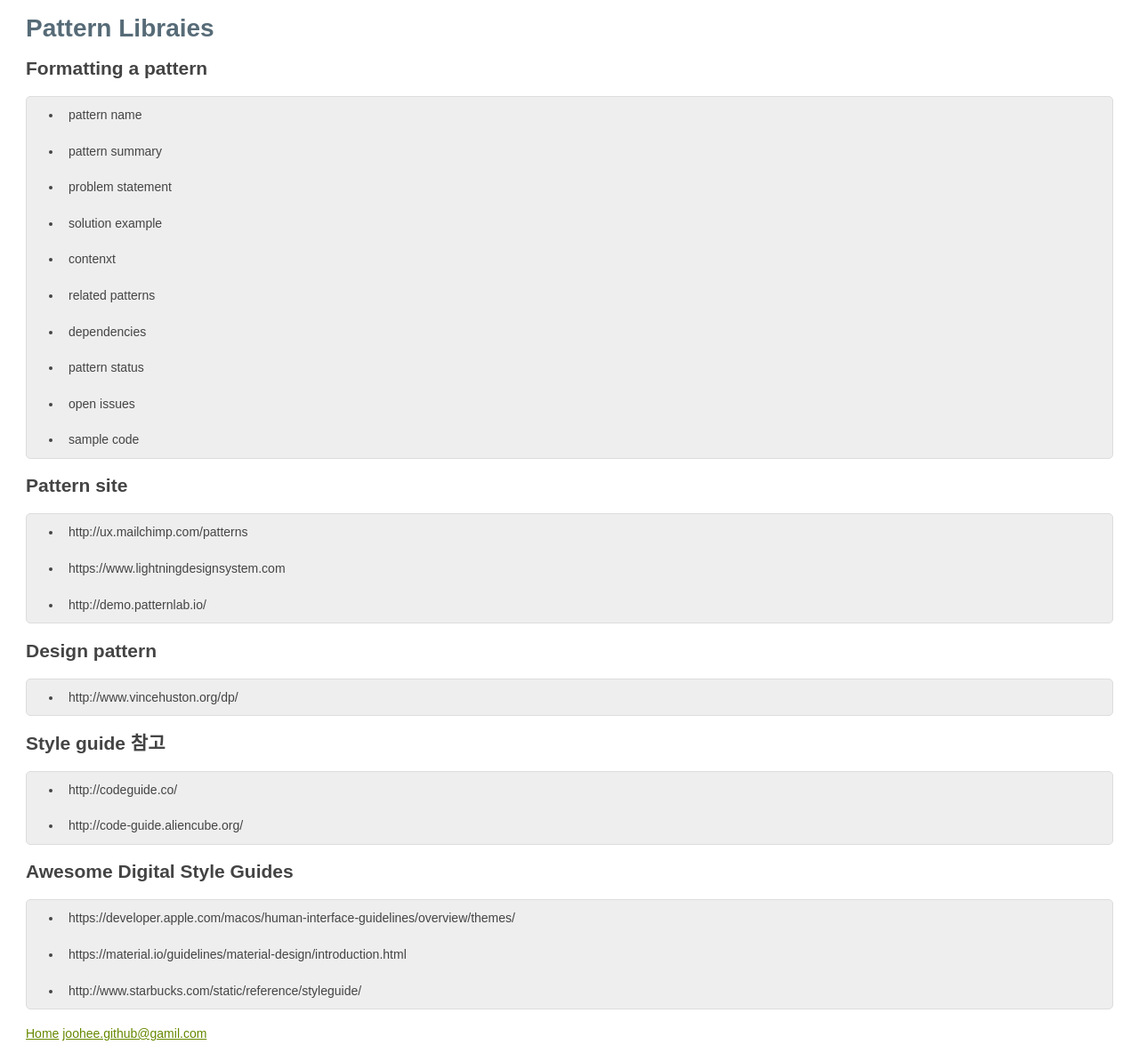
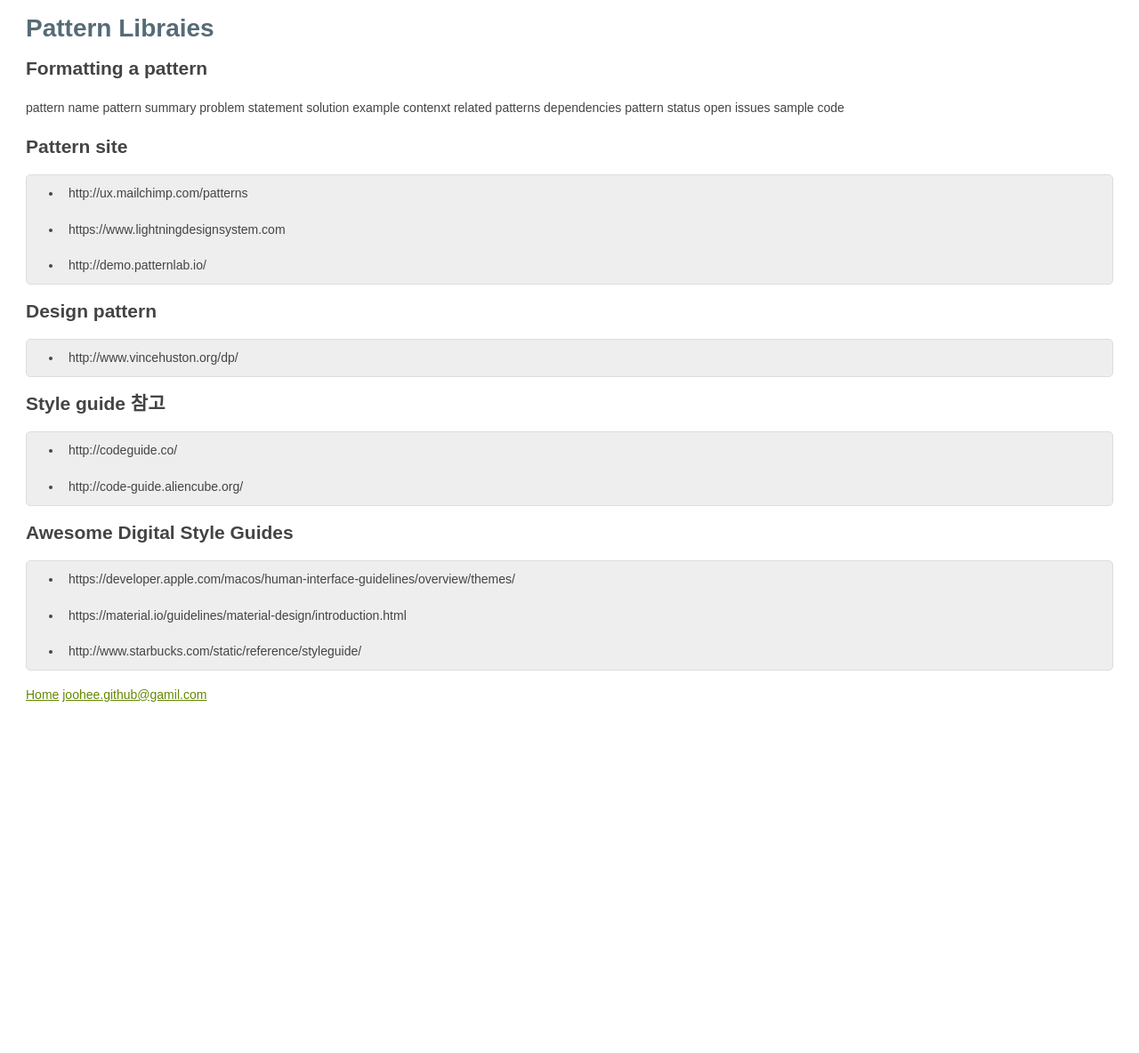
Before and after one commit to joohee-lee/joohee-lee.github.io, a Jekyll site: the page built from _posts/2017-11-18-css_pattern_02.md, in a window 1280 px wide. Shown: the whole page at 89% size. Built offline with Jekyll 4.4.1, drawn with Linux system fonts in a browser that asks for light colours; after the commit the page ends 900 px from its top, so only the background shows below that.

Commit message:
내용 수정

```diff
--- a/_posts/2017-11-18-css_pattern_02.md
+++ b/_posts/2017-11-18-css_pattern_02.md
@@ -8,16 +8,16 @@ categories:
 # Pattern Libraies
 
 ## Formatting a pattern
-- pattern name
-- pattern summary
-- problem statement
-- solution example
-- contenxt
-- related patterns
-- dependencies
-- pattern status
-- open issues
-- sample code
+pattern name
+pattern summary
+problem statement
+solution example
+contenxt
+related patterns
+dependencies
+pattern status
+open issues
+sample code
 
 ## Pattern site
 - http://ux.mailchimp.com/patterns
```
Also changed, not shown: _posts/2016-03-21-issue_06.md (+2 -2 lines).
